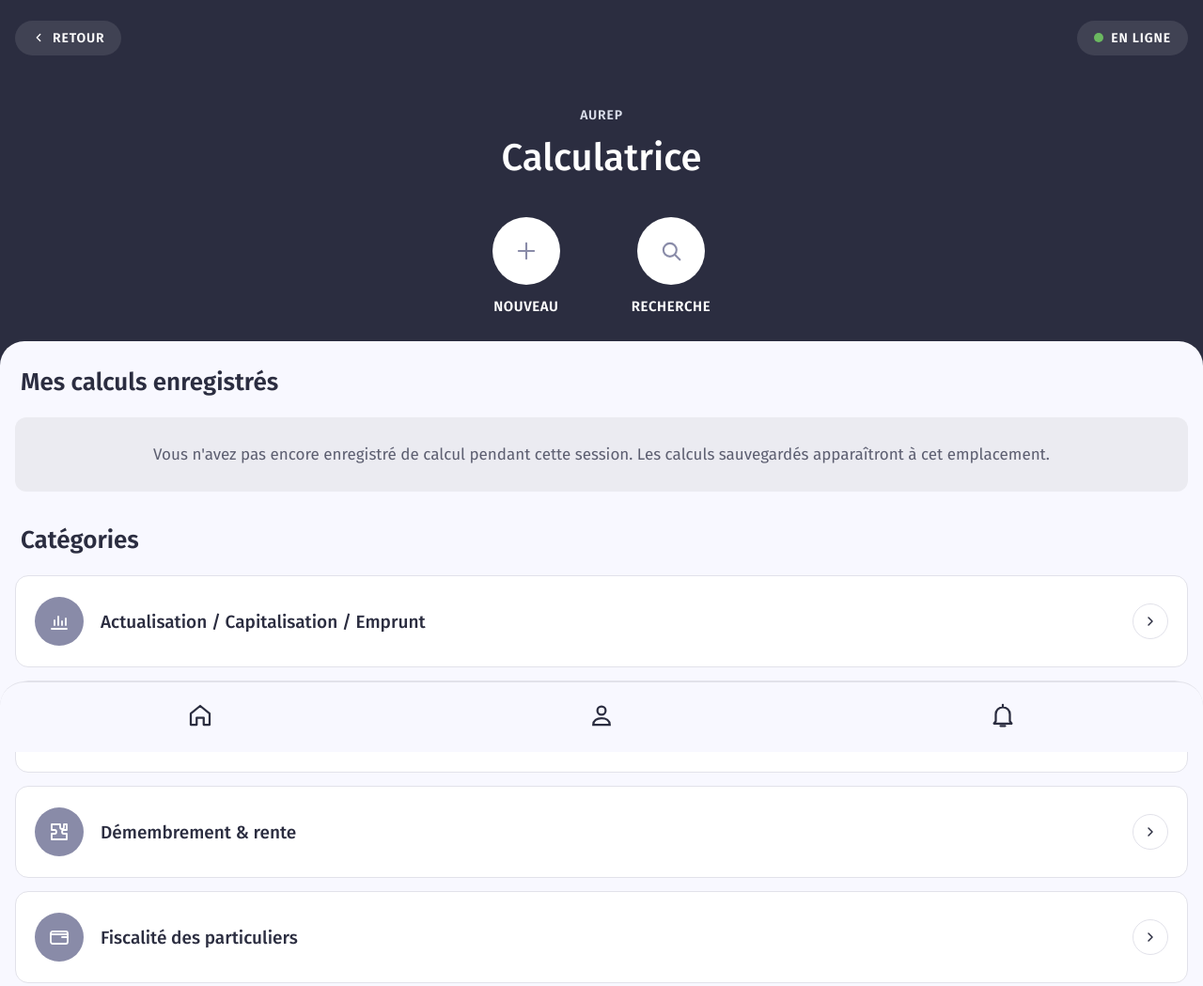
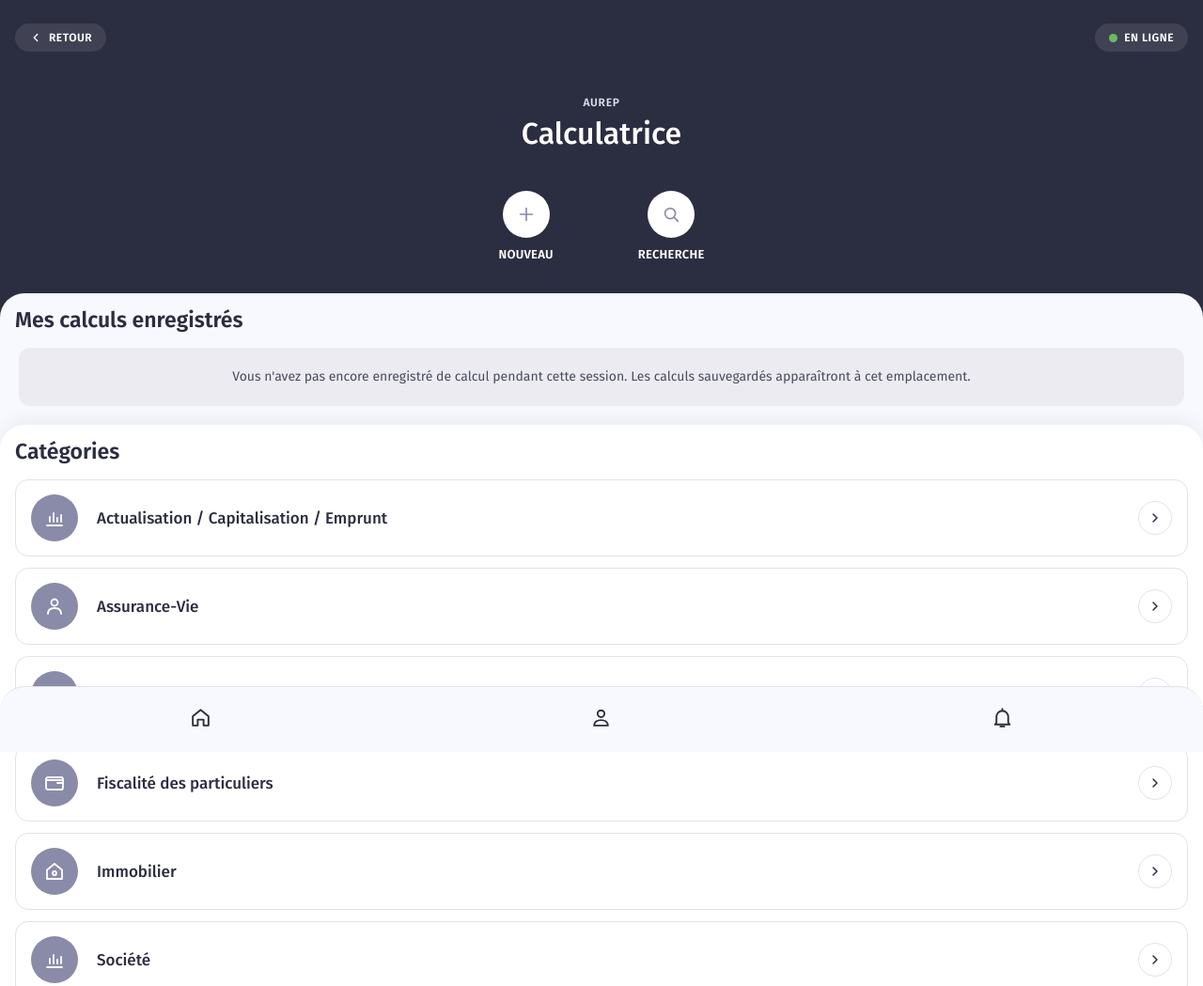
Before and after one commit to alexgiraud1203/aurep-test, a plain HTML site: page index.html in a window 1280 px wide. Shown: the top 1049 px of the page at 94% size. Drawn offline with Linux system fonts and the light colour scheme.

Commit message:
Accueil : tailles alignees sur l'app d'origine

```diff
--- a/index.html
+++ b/index.html
@@ -23,34 +23,35 @@ body{font-family:"Fira Sans",-apple-system,system-ui,sans-serif;color:var(--text
 button{font:inherit;color:inherit;background:none;border:0;cursor:pointer}
 
 /* Bandeau du haut */
-.bandeau{background:var(--nuit);color:#fff;padding:calc(env(safe-area-inset-top) + 18px) 16px 56px}
+.bandeau{background:var(--nuit);color:#fff;padding:calc(env(safe-area-inset-top) + 18px) 16px 62px}
 .barre{display:flex;justify-content:space-between;align-items:center;min-height:44px}
-.pilule{display:inline-flex;align-items:center;gap:8px;background:var(--ardoise);border-radius:999px;
-  padding:10px 18px;font-size:14px;font-weight:600;letter-spacing:.06em;text-transform:uppercase}
+.pilule{display:inline-flex;align-items:center;gap:7px;background:var(--ardoise);border-radius:999px;
+  padding:8px 15px;font-size:12px;font-weight:600;letter-spacing:.04em;text-transform:uppercase}
 .pilule.cachee{visibility:hidden}
-.point{width:10px;height:10px;border-radius:50%;background:var(--vert)}
+.point{width:9px;height:9px;border-radius:50%;background:var(--vert)}
 .hors .point{background:#C9A13B}
-.surtitre{margin-top:52px;text-align:center;font-size:14px;font-weight:600;letter-spacing:.06em;color:#DADEEA;text-transform:uppercase}
+.surtitre{margin-top:40px;text-align:center;font-size:12px;font-weight:600;letter-spacing:.06em;color:#DADEEA;text-transform:uppercase}
 .logo{display:block;margin:36px auto -30px;max-height:56px;max-width:60%}
 .mention{text-align:center;font-size:13px;color:#9a9cb0;letter-spacing:.04em;margin-top:18px}
-.titre.petit{font-size:28px}
-.titre{margin-top:14px;text-align:center;font-size:40px;font-weight:500;line-height:1.15}
-.actions{display:flex;justify-content:center;gap:76px;margin-top:40px}
-.action{display:flex;flex-direction:column;align-items:center;gap:14px;font-size:15px;font-weight:600;letter-spacing:.04em;text-transform:uppercase}
-.rond{width:72px;height:72px;border-radius:50%;background:#fff;display:grid;place-items:center}
-.rond svg{width:28px;height:28px;stroke:var(--pastille)}
+.titre.petit{font-size:24px}
+.titre{margin-top:8px;text-align:center;font-size:32px;font-weight:500;line-height:1.15}
+.actions{display:flex;justify-content:center;gap:90px;margin-top:42px}
+.action{display:flex;flex-direction:column;align-items:center;gap:10px;font-size:13px;font-weight:600;letter-spacing:.02em;text-transform:uppercase}
+.rond{width:50px;height:50px;border-radius:50%;background:#fff;display:grid;place-items:center}
+.rond svg{width:22px;height:22px;stroke:var(--pastille)}
 
 /* Feuille blanche */
-.feuille{background:var(--fond);border-radius:26px 26px 0 0;margin-top:-28px;padding:24px 16px calc(120px + env(safe-area-inset-bottom));min-height:60vh}
-.section+.section{margin-top:8px;padding-top:24px;border-top:0}
-h2{font-size:26px;font-weight:600;margin:4px 6px 22px}
-.encadre{background:var(--encadre);border-radius:12px;padding:26px 20px;text-align:center;color:var(--gris);font-size:17px;line-height:1.6}
-.carte{display:flex;align-items:center;gap:18px;width:100%;text-align:left;background:#fff;border:1.5px solid var(--contour);
-  border-radius:14px;padding:22px 20px;margin-bottom:14px}
-.carte .pastille{flex:none;width:52px;height:52px;border-radius:50%;background:var(--pastille);display:grid;place-items:center;color:#fff;font-weight:600;font-size:18px}
+.feuille{background:var(--fond);border-radius:26px 26px 0 0;margin-top:-28px;padding:14px 16px calc(120px + env(safe-area-inset-bottom));min-height:60vh}
+.feuille.accueil{padding-bottom:0}
+.section+.section{margin:20px -16px 0;padding:14px 16px calc(120px + env(safe-area-inset-bottom));background:#fff;border-radius:26px 26px 0 0;box-shadow:0 -6px 18px rgba(43,45,64,.06)}
+h2{font-size:23px;font-weight:600;margin:0 0 16px}
+.encadre{background:var(--encadre);border-radius:12px;margin:0 4px;padding:20px 22px;text-align:center;color:#4A4C5E;font-size:14px;line-height:1.6}
+.carte{display:flex;align-items:center;gap:20px;width:100%;text-align:left;background:#fff;border:1.5px solid var(--contour);
+  border-radius:14px;padding:15px 16px;margin-bottom:12px}
+.carte .pastille{flex:none;width:50px;height:50px;border-radius:50%;background:var(--pastille);display:grid;place-items:center;color:#fff;font-weight:600;font-size:18px}
 .carte .pastille svg{width:24px;height:24px;stroke:#fff}
-.carte .nom{flex:1;font-size:19px;font-weight:500;white-space:nowrap;overflow:hidden;text-overflow:ellipsis}
-.carte .fleche{flex:none;width:38px;height:38px;border-radius:50%;border:1.5px solid var(--contour);display:grid;place-items:center}
+.carte .nom{flex:1;font-size:17px;font-weight:500;white-space:nowrap;overflow:hidden;text-overflow:ellipsis}
+.carte .fleche{flex:none;width:36px;height:36px;border-radius:50%;border:1.5px solid var(--contour);display:grid;place-items:center}
 .carte .fleche svg{width:16px;height:16px;stroke:var(--texte)}
 
 /* Lecture */
@@ -66,7 +67,7 @@ mark{background:#E4E4F2;color:inherit;border-radius:3px}
 /* Barre du bas */
 .onglets{position:fixed;left:0;right:0;bottom:0;background:var(--fond);border-top:1px solid var(--contour);border-radius:26px 26px 0 0;
   display:flex;justify-content:space-around;padding:20px 0 calc(20px + env(safe-area-inset-bottom))}
-.onglets svg{width:30px;height:30px;stroke:var(--texte)}
+.onglets svg{width:25px;height:25px;stroke:var(--texte)}
 </style>
 </head>
 <body>
@@ -123,7 +124,7 @@ function accueil(){
     ? carte(`c${d.c}/p${d.p}`, svg(ICONES[CHAPITRES[d.c].icone]||ICONES.livre), echapper(CHAPITRES[d.c].pages[d.p].titre), `<span class="extrait">${echapper(CHAPITRES[d.c].titre)}</span>`)
     : `<div class="encadre">Vous n'avez pas encore enregistré de calcul pendant cette session. Les calculs sauvegardés apparaîtront à cet emplacement.</div>`;
   return bandeau({surtitre:APP.surtitre, titre:APP.titre, actions:true, logo:APP.logo}) +
-    `<main class="feuille">
+    `<main class="feuille accueil">
       <section class="section"><h2>Mes calculs enregistrés</h2>${derniere}</section>
       <section class="section"><h2>Catégories</h2>
         ${CHAPITRES.map((c,i)=>carte(c.pages.length===1?`c${i}/p0`:`c${i}`, svg(ICONES[c.icone]||ICONES.livre), echapper(c.titre))).join('')}
```
